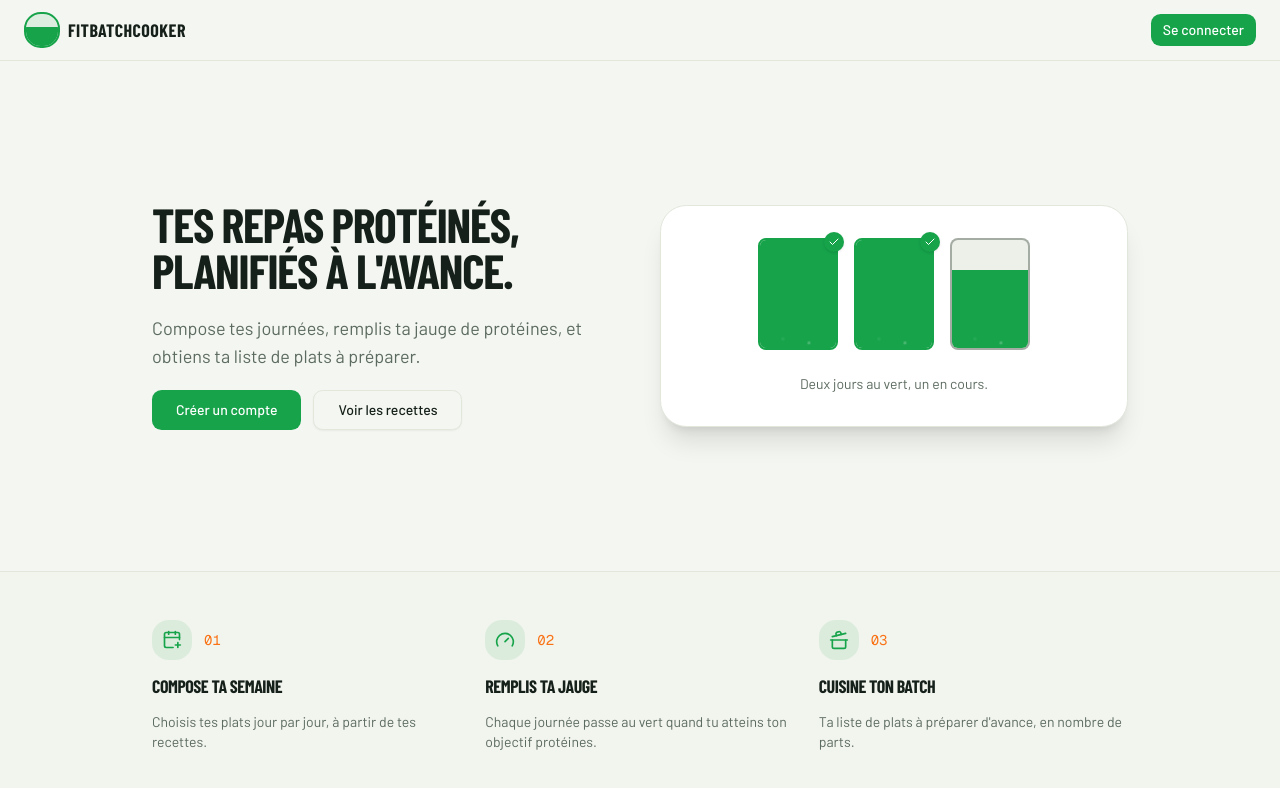
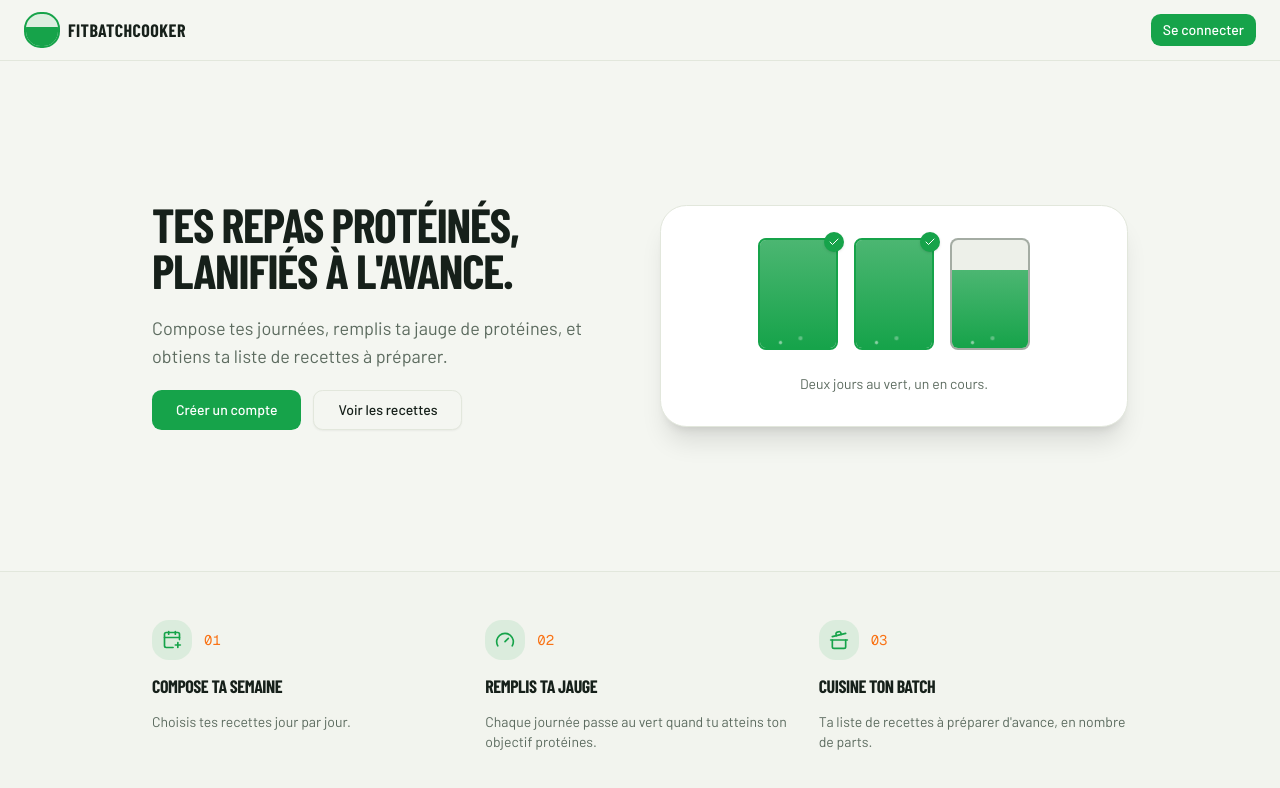
Before and after one commit to MaximeCastillo/fitbatchcooker, a Next.js app: page / in a window 1280 px wide. Shown: the top 788 px of the page. Built offline with nearby package versions, Linux system fonts and the light colour scheme; no server answers.

Commit message:
✨ Polish batch UX: DragOverlay, livelier gauge, longer undo, 'recette' naming

```diff
--- a/app/globals.css
+++ b/app/globals.css
@@ -168,25 +168,25 @@
 /* Cauldron: gentle bubbles rising inside a filled gauge, for a bit of life. */
 @keyframes cauldron-bubble {
   0% {
-    transform: translateY(2px) scale(0.7);
+    transform: translateY(2px) scale(0.6);
     opacity: 0;
   }
-  30% {
-    opacity: 0.55;
+  25% {
+    opacity: 0.75;
   }
   100% {
-    transform: translateY(-160%) scale(1);
+    transform: translateY(-190%) scale(1.05);
     opacity: 0;
   }
 }
 .cauldron-bubble {
   position: absolute;
-  bottom: 2px;
-  width: 4px;
-  height: 4px;
+  bottom: 3px;
+  width: 5px;
+  height: 5px;
   border-radius: 9999px;
-  background: color-mix(in oklch, white 50%, transparent);
-  animation: cauldron-bubble 2.6s ease-in infinite;
+  background: color-mix(in oklch, white 70%, transparent);
+  animation: cauldron-bubble 2.1s ease-in infinite;
 }
 @media (prefers-reduced-motion: reduce) {
   .cauldron-bubble {
--- a/components/batch-board.tsx
+++ b/components/batch-board.tsx
@@ -10,6 +10,7 @@ import {
 } from "react";
 import {
   DndContext,
+  DragOverlay,
   useDraggable,
   useDroppable,
   PointerSensor,
@@ -66,6 +67,12 @@ export function BatchBoard({
   const [dayCount, setDayCount] = useState(initialDayCount);
   const [query, setQuery] = useState("");
   const [draggingKind, setDraggingKind] = useState<string | null>(null);
+  // Flying clone shown under the cursor while dragging, so the source (a palette
+  // recipe, or a dish being moved) stays visibly in place.
+  const [overlay, setOverlay] = useState<{
+    title: string;
+    proteinPerServingG: number | null;
+  } | null>(null);
   const [, startTransition] = useTransition();
   const shiftRef = useRef(false);
   const tempId = useRef(0);
@@ -200,13 +207,26 @@ export function BatchBoard({
   }
 
   function onDragStart(event: DragStartEvent) {
-    setDraggingKind(
-      (event.active.data.current as { kind?: string })?.kind ?? null,
-    );
+    const a = event.active.data.current as
+      | { kind?: string; recipeId?: string; entryId?: string }
+      | undefined;
+    setDraggingKind(a?.kind ?? null);
+    if (a?.kind === "recipe") {
+      const recipe = recipeById.get(a.recipeId!);
+      setOverlay(recipe ? { title: recipe.title, proteinPerServingG: recipe.proteinPerServingG } : null);
+    } else if (a?.kind === "entry") {
+      const entry = entries.find((e) => e.id === a.entryId);
+      setOverlay(entry ? { title: entry.title, proteinPerServingG: entry.proteinPerServingG } : null);
+    }
+  }
+
+  function clearDrag() {
+    setDraggingKind(null);
+    setOverlay(null);
   }
 
   function onDragEnd(event: DragEndEvent) {
-    setDraggingKind(null);
+    clearDrag();
     const a = event.active.data.current as
       | { kind: string; recipeId?: string; entryId?: string }
       | undefined;
@@ -238,7 +258,7 @@ export function BatchBoard({
       sensors={sensors}
       onDragStart={onDragStart}
       onDragEnd={onDragEnd}
-      onDragCancel={() => setDraggingKind(null)}
+      onDragCancel={clearDrag}
     >
       {/* Batch summary */}
       <div className="mb-5 flex flex-wrap items-center gap-5 rounded-2xl border bg-card p-4">
@@ -366,6 +386,20 @@ export function BatchBoard({
           </section>
         </div>
       </div>
+
+      {/* The flying clone that follows the cursor (source stays in place). */}
+      <DragOverlay dropAnimation={null}>
+        {overlay ? (
+          <div className="flex cursor-grabbing items-center justify-between gap-2 rounded-xl border border-primary bg-card px-3 py-2 shadow-xl">
+            <span className="text-sm font-semibold leading-tight">
+              {overlay.title}
+            </span>
+            <span className="font-mono text-xs font-bold text-accent-warm">
+              {overlay.proteinPerServingG ?? "—"} g
+            </span>
+          </div>
+        ) : null}
+      </DragOverlay>
     </DndContext>
   );
 }
@@ -404,8 +438,9 @@ function PaletteZone({
 }
 
 function PaletteChip({ recipe }: { recipe: Recipe }) {
-  const { attributes, listeners, setNodeRef, transform, isDragging } =
-    useDraggable({
+  // No transform / opacity on the source: the DragOverlay renders the flying clone,
+  // and the recipe stays fully visible in the palette (it can be added any number of times).
+  const { attributes, listeners, setNodeRef } = useDraggable({
     id: `recipe:${recipe.id}`,
     data: { kind: "recipe", recipeId: recipe.id },
   });
@@ -415,15 +450,7 @@ function PaletteChip({ recipe }: { recipe: Recipe }) {
       {...listeners}
       {...attributes}
       type="button"
-      style={
-        transform
-          ? { transform: `translate(${transform.x}px, ${transform.y}px)` }
-          : undefined
-      }
-      className={cn(
-        "flex cursor-grab items-center justify-between gap-2 rounded-xl border bg-card px-3 py-2 text-left hover:border-primary",
-        isDragging && "opacity-50",
-      )}
+      className="flex cursor-grab items-center justify-between gap-2 rounded-xl border bg-card px-3 py-2 text-left hover:border-primary"
     >
       <span className="text-sm font-semibold leading-tight">{recipe.title}</span>
       <span className="font-mono text-xs font-bold text-accent-warm">
@@ -516,22 +543,16 @@ function Dish({
   entry: Entry;
   onRemove: (entryId: string) => void;
 }) {
-  const { attributes, listeners, setNodeRef, transform, isDragging } =
-    useDraggable({
+  const { attributes, listeners, setNodeRef, isDragging } = useDraggable({
     id: `entry:${entry.id}`,
     data: { kind: "entry", entryId: entry.id },
   });
   return (
     <li
       ref={setNodeRef}
-      style={
-        transform
-          ? { transform: `translate(${transform.x}px, ${transform.y}px)` }
-          : undefined
-      }
       className={cn(
         "group/dish relative flex cursor-grab flex-col justify-between gap-1 rounded-xl border bg-secondary p-2.5 pr-7",
-        isDragging && "opacity-50",
+        isDragging && "opacity-40",
       )}
       {...listeners}
       {...attributes}
--- a/components/protein-gauge.tsx
+++ b/components/protein-gauge.tsx
@@ -22,16 +22,20 @@ export function ProteinGauge({
         )}
       >
         <div
-          className="absolute inset-x-0 bottom-0 bg-primary transition-[height] duration-700 ease-out"
+          className="absolute inset-x-0 bottom-0 bg-gradient-to-t from-primary to-primary/75 transition-[height] duration-700 ease-out"
           style={{ height: `${fill}%` }}
           aria-hidden
         >
           {fill > 0 && (
             <>
-              <span className="cauldron-bubble" style={{ left: "28%" }} />
+              <span className="cauldron-bubble" style={{ left: "24%" }} />
               <span
                 className="cauldron-bubble"
-                style={{ left: "62%", animationDelay: "0.9s" }}
+                style={{ left: "50%", animationDelay: "1.4s" }}
+              />
+              <span
+                className="cauldron-bubble"
+                style={{ left: "72%", animationDelay: "0.7s" }}
               />
             </>
           )}
--- a/components/undo-toast.tsx
+++ b/components/undo-toast.tsx
@@ -12,7 +12,7 @@ export function showUndoToast({
   actionLabel,
   onUndo,
   onCommit,
-  duration = 5000,
+  duration = 10000,
 }: {
   message: string;
   actionLabel: string;
--- a/lib/strings.ts
+++ b/lib/strings.ts
@@ -9,14 +9,14 @@ export const strings = {
     seeRecipes: "Voir les recettes",
     title: "Tes repas protéinés, planifiés à l'avance.",
     subtitle:
-      "Compose tes journées, remplis ta jauge de protéines, et obtiens ta liste de plats à préparer.",
+      "Compose tes journées, remplis ta jauge de protéines, et obtiens ta liste de recettes à préparer.",
     ctaPrimary: "Créer un compte",
     ctaSecondary: "Voir les recettes",
     heroCaption: "Deux jours au vert, un en cours.",
     steps: [
       {
         title: "Compose ta semaine",
-        text: "Choisis tes plats jour par jour, à partir de tes recettes.",
+        text: "Choisis tes recettes jour par jour.",
       },
       {
         title: "Remplis ta jauge",
@@ -24,7 +24,7 @@ export const strings = {
       },
       {
         title: "Cuisine ton batch",
-        text: "Ta liste de plats à préparer d'avance, en nombre de parts.",
+        text: "Ta liste de recettes à préparer d'avance, en nombre de parts.",
       },
     ],
   },
@@ -40,34 +40,34 @@ export const strings = {
     defaultName: (dateLabel: string) => `Batch du ${dateLabel}`,
     untitled: "Sans titre",
     title: "Mes batchs",
-    subtitle: "Tes lots de plats à cuisiner d'avance.",
+    subtitle: "Tes lots de recettes à cuisiner d'avance.",
     new: "Nouveau batch",
-    empty: "Tu n'as pas encore de batch. Crée ton premier lot de plats !",
+    empty: "Tu n'as pas encore de batch. Crée ton premier lot de recettes !",
     nameLabel: "Nom du batch",
     days: (n: number) => `${n} jour${n > 1 ? "s" : ""}`,
-    dishes: (n: number) => `${n} plat${n > 1 ? "s" : ""}`,
+    dishes: (n: number) => `${n} recette${n > 1 ? "s" : ""}`,
     dayLabel: (n: number) => `Jour ${n}`,
     delete: "Supprimer le batch",
     dayDeleted: "Jour supprimé",
     deleted: "Batch supprimé",
     progressLabel: "Progression du batch",
     averageLabel: "g / jour en moy.",
-    emptyDay: "Aucun plat",
-    removeDish: "Retirer le plat",
+    emptyDay: "Aucune recette",
+    removeDish: "Retirer la recette",
     addDay: "Ajouter un jour",
     removeDayLabel: "Supprimer le jour",
     noTarget: "Définis ton objectif protéines pour activer les jauges.",
     setTarget: "Aller au profil",
     toCook: "À cuisiner",
-    toCookHint: "Ton lot de plats à préparer d'avance.",
+    toCookHint: "Ton lot de recettes à préparer d'avance.",
     perServing: (g: number | null) => `${g ?? "—"} g / portion`,
     times: (n: number) => `×${n}`,
     recipes: "Recettes",
     searchPlaceholder: "Rechercher…",
     noRecipe: "Aucune recette.",
     dragHint: "Glisse sur un jour. Maj + glisser = dupliquer.",
-    removeZone: "Relâche pour ranger ce plat",
-    dropHere: "Glisse un plat ici",
+    removeZone: "Relâche pour ranger cette recette",
+    dropHere: "Glisse une recette ici",
   },
   login: {
     title: "Connexion",
@@ -81,7 +81,7 @@ export const strings = {
     haveAccount: "Déjà un compte ?",
     // Value panel
     panelTitle: "Tes repas protéinés, planifiés à l'avance.",
-    panelSubtitle: "Compose ta semaine, remplis ta jauge de protéines, et obtiens ta liste de plats à préparer.",
+    panelSubtitle: "Compose ta semaine, remplis ta jauge de protéines, et obtiens ta liste de recettes à préparer.",
     benefits: [
       "Un objectif protéines par jour, à ton rythme",
       "Chaque journée qui passe au vert",
```
Also changed, not shown: 1 other file (tests, documents, lock files or other folders). Lines whose indentation alone changed are shown as unchanged.
